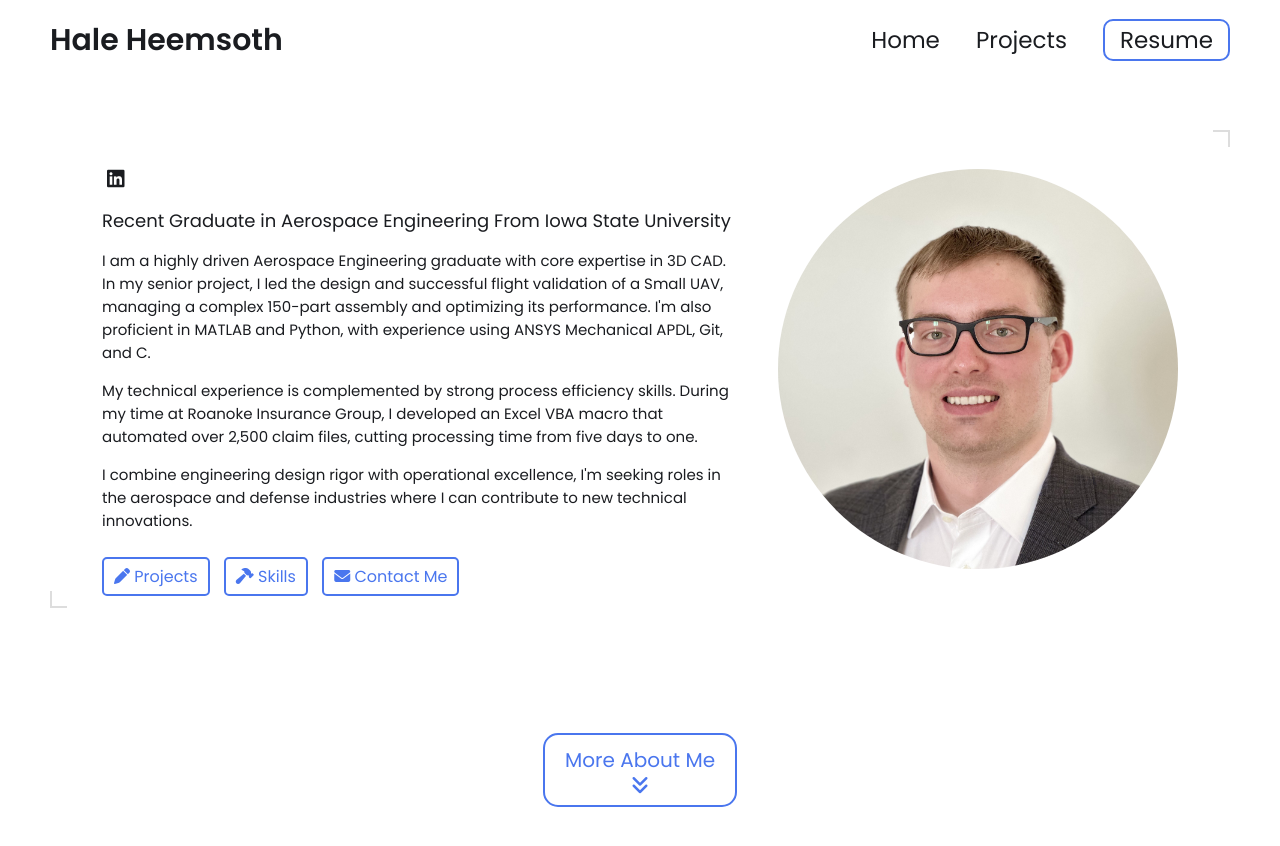
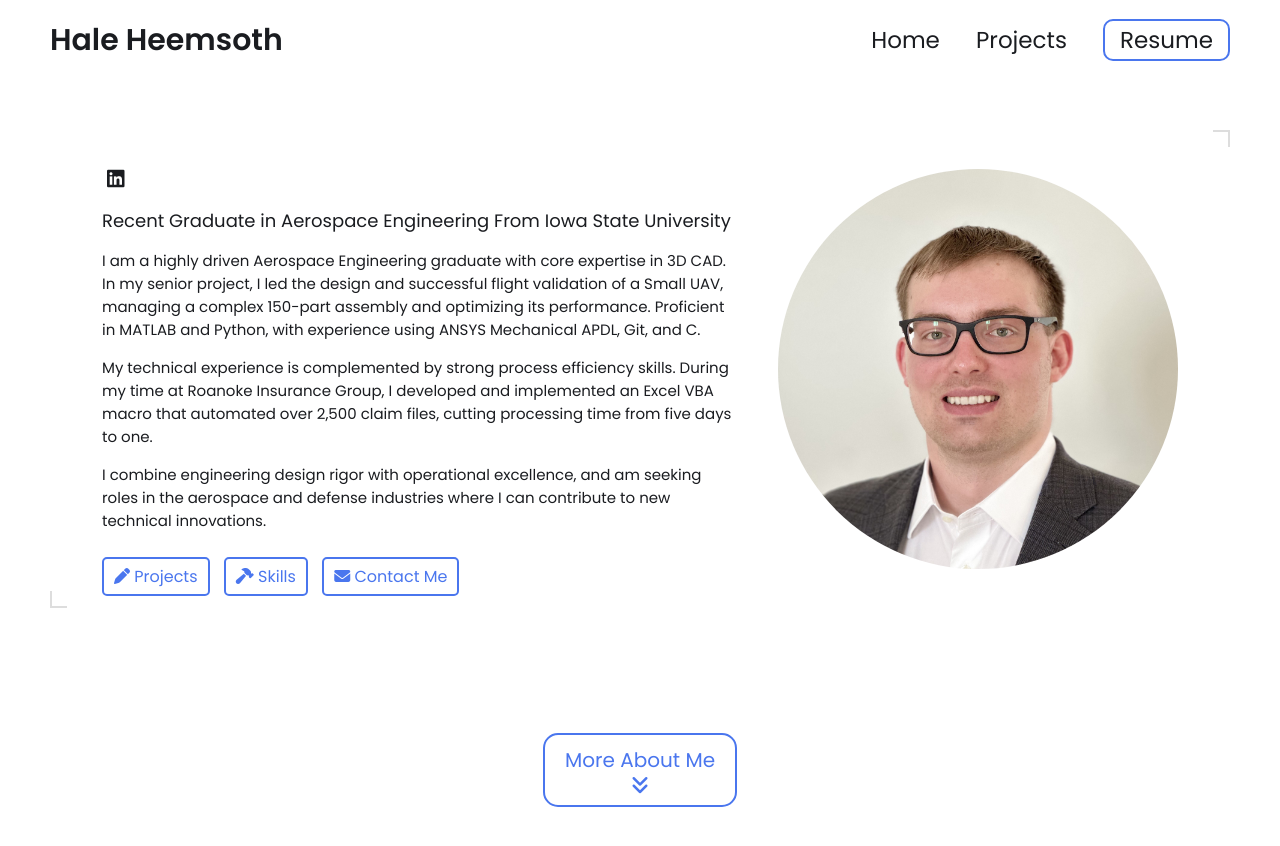
Before and after one commit to fakehale/fakehale.github.io, a Jekyll site: the page built from index.html, in a window 1280 px wide and 900 px high. Shown: the top 846 px of the window. Built offline with Jekyll 4.4.1, drawn with Linux system fonts in a browser that asks for light colours.

Commit message:
Update _config.yml
tweaked description

```diff
--- a/_config.yml
+++ b/_config.yml
@@ -14,9 +14,9 @@ title: Hale Heemsoth's Portfolio # This is what shows up in the tab of the brows
 # Hero Section
 name: Hale Heemsoth
 headline: Recent Graduate in Aerospace Engineering From Iowa State University
-description: I am a highly driven Aerospace Engineering graduate with core expertise in 3D CAD. In my senior project, I led the design and successful flight validation of a Small UAV, managing a complex 150-part assembly and optimizing its performance. I'm also proficient in MATLAB and Python, with experience using ANSYS Mechanical APDL, Git, and C.
-descriptiontwo:  My technical experience is complemented by strong process efficiency skills. During my time at Roanoke Insurance Group, I developed an Excel VBA macro that automated over 2,500 claim files, cutting processing time from five days to one.
-descriptionthree: I combine engineering design rigor with operational excellence, I'm seeking roles in the aerospace and defense industries where I can contribute to new technical innovations.
+description: I am a highly driven Aerospace Engineering graduate with core expertise in 3D CAD. In my senior project, I led the design and successful flight validation of a Small UAV, managing a complex 150-part assembly and optimizing its performance. Proficient in MATLAB and Python, with experience using ANSYS Mechanical APDL, Git, and C.
+descriptiontwo:  My technical experience is complemented by strong process efficiency skills. During my time at Roanoke Insurance Group, I developed and implemented an Excel VBA macro that automated over 2,500 claim files, cutting processing time from five days to one.
+descriptionthree: I combine engineering design rigor with operational excellence, and am seeking roles in the aerospace and defense industries where I can contribute to new technical innovations.
 
 # dont remove this line. this will ignore all new lines until the next section
 # Place your profile image in /assets/images/profile-image/folder and edit the file name
```
